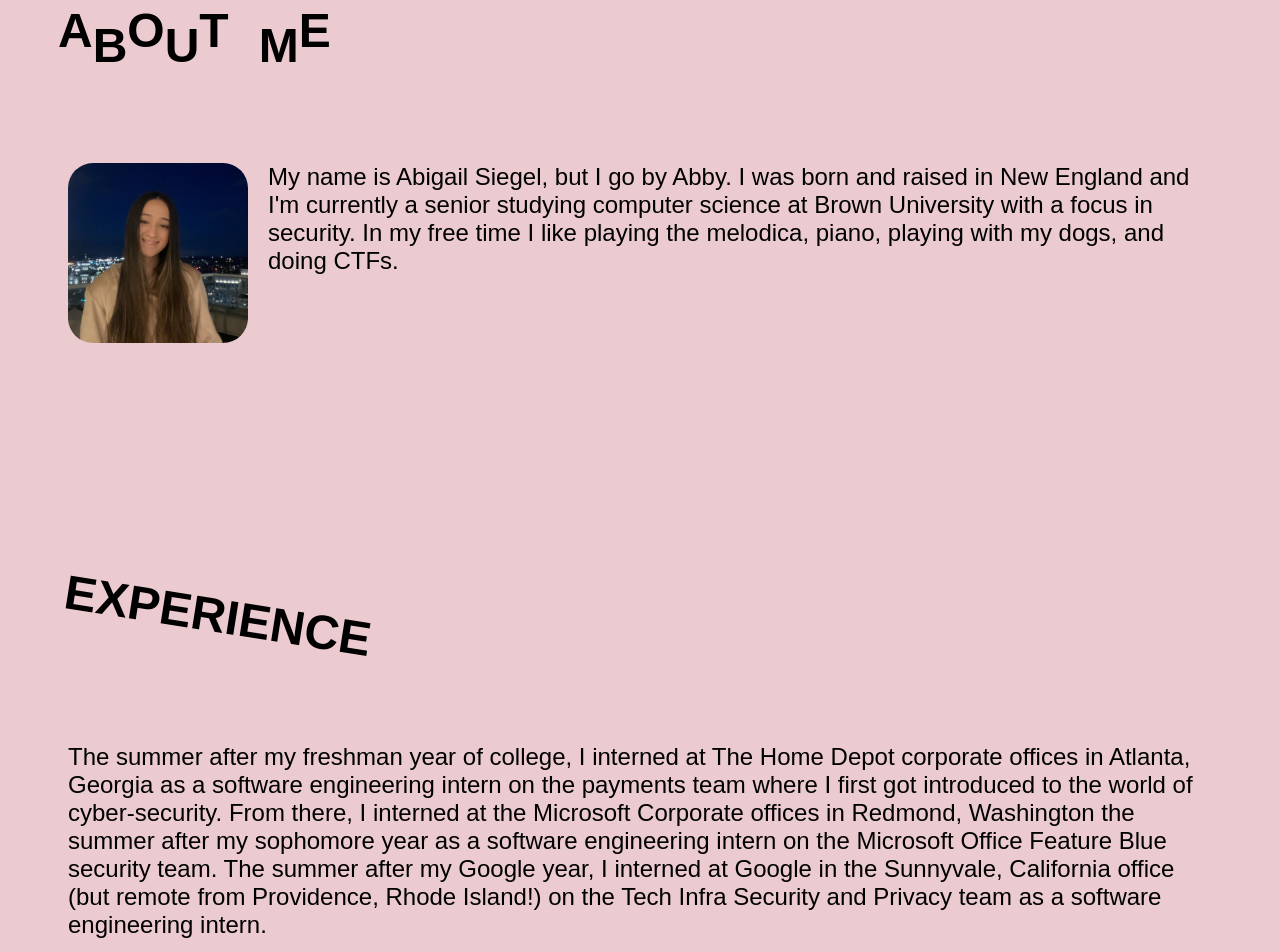
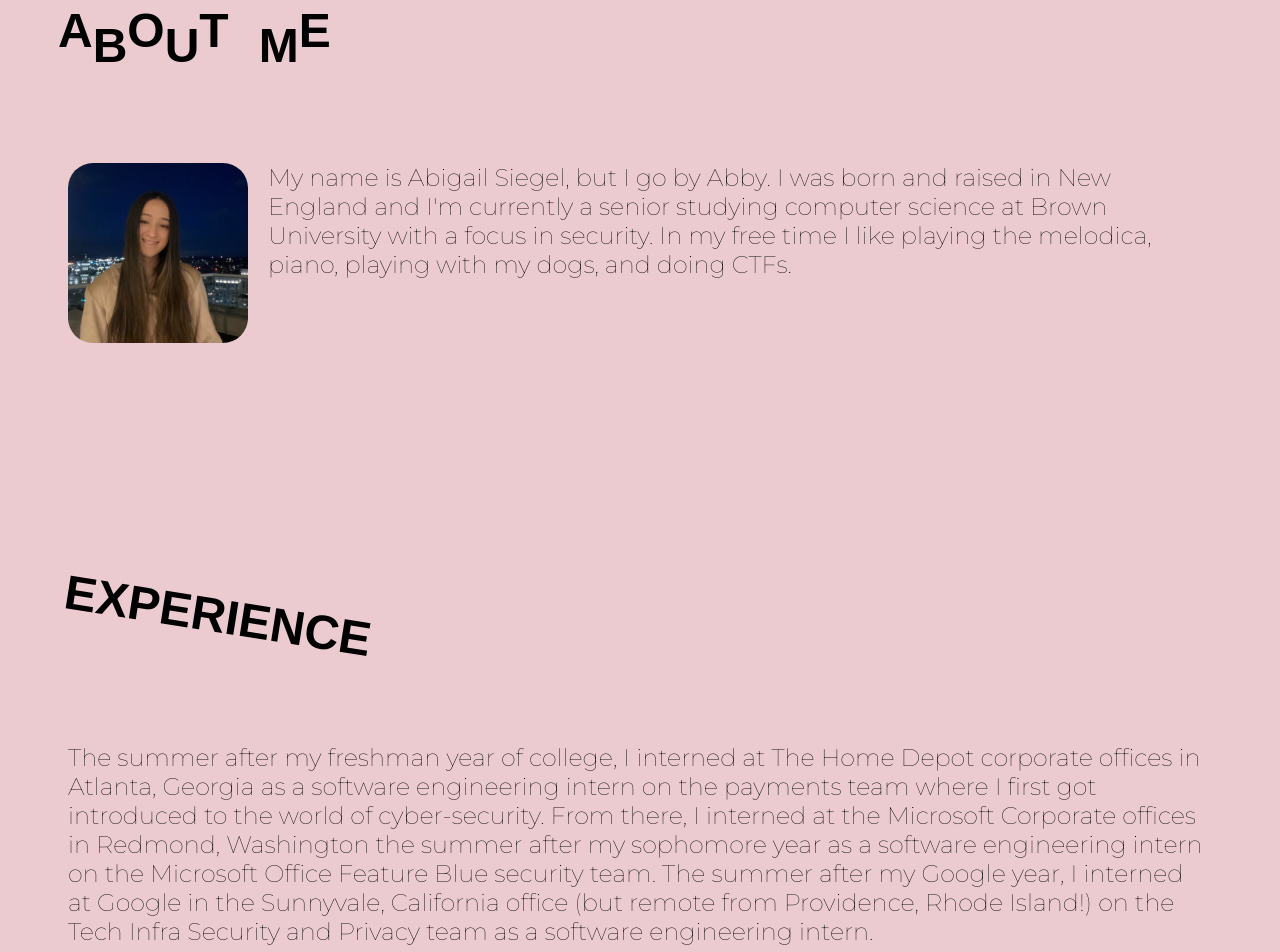
Before and after one commit to as130/as130.github.io, a plain HTML site: page index.html in a window 1280 px wide. Shown: the part 1713-2665 px from the top of the page. Drawn offline with nearby package versions, Linux system fonts and the light colour scheme.

Commit message:
fixed fonts

```diff
--- a/index.css
+++ b/index.css
@@ -161,3 +161,18 @@ body {
       display: flex;
       height: 70px;
   }
+
+  .about_description {
+    font-weight: 50;
+    font-family:  'Montserrat', sans-serif;
+  }
+
+  .experience p {
+    font-weight: 50;
+    font-family:  'Montserrat', sans-serif;
+  }
+
+  .contact p {
+    font-weight: 50;
+    font-family:  'Montserrat', sans-serif;
+  }
--- a/index.html
+++ b/index.html
@@ -4,6 +4,8 @@
     <title>Abigail Siegel Personal Website</title>
     <link rel="stylesheet" type="text/css" href="index.css">
   </head>
+  <link href="https://fonts.googleapis.com/css?family=Montserrat:100,400" rel="stylesheet">
+
   <body>
     <div class="header">
     <div class="button_wrapper">
@@ -34,7 +36,8 @@
         <h1><br></h1></h1>
         <div class="about_div">
         <img class="headshot" src="./Abby_Headshot.jpeg">
-        <p>
+
+        <p class="about_description">
         My name is Abigail Siegel, but I go by Abby.  I was born and raised in New England and I'm currently a senior studying computer
         science at Brown University with a focus in security.  In my free time I like playing the melodica, piano, playing with my dogs, and doing CTFs.
         </p>
```
